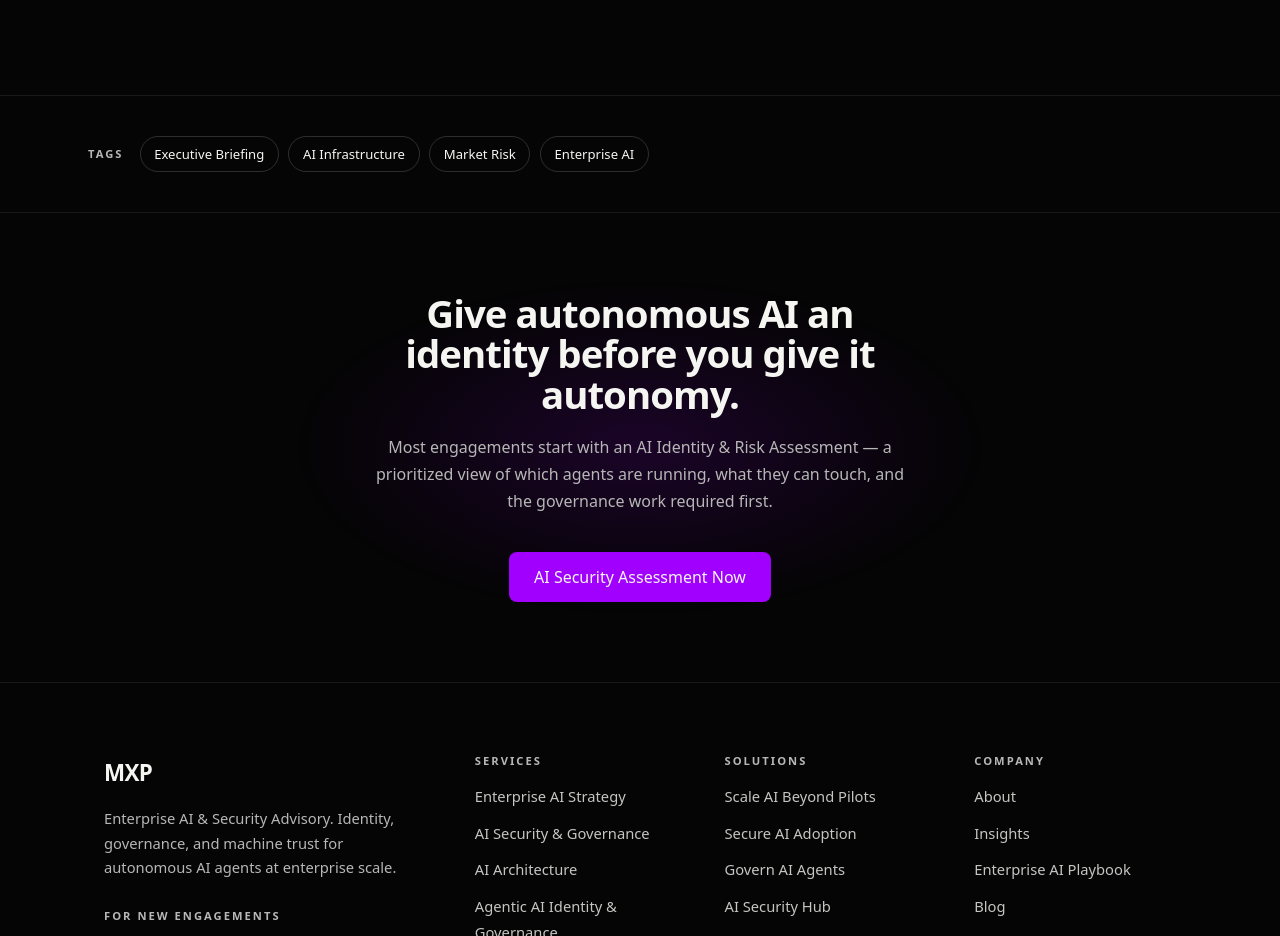
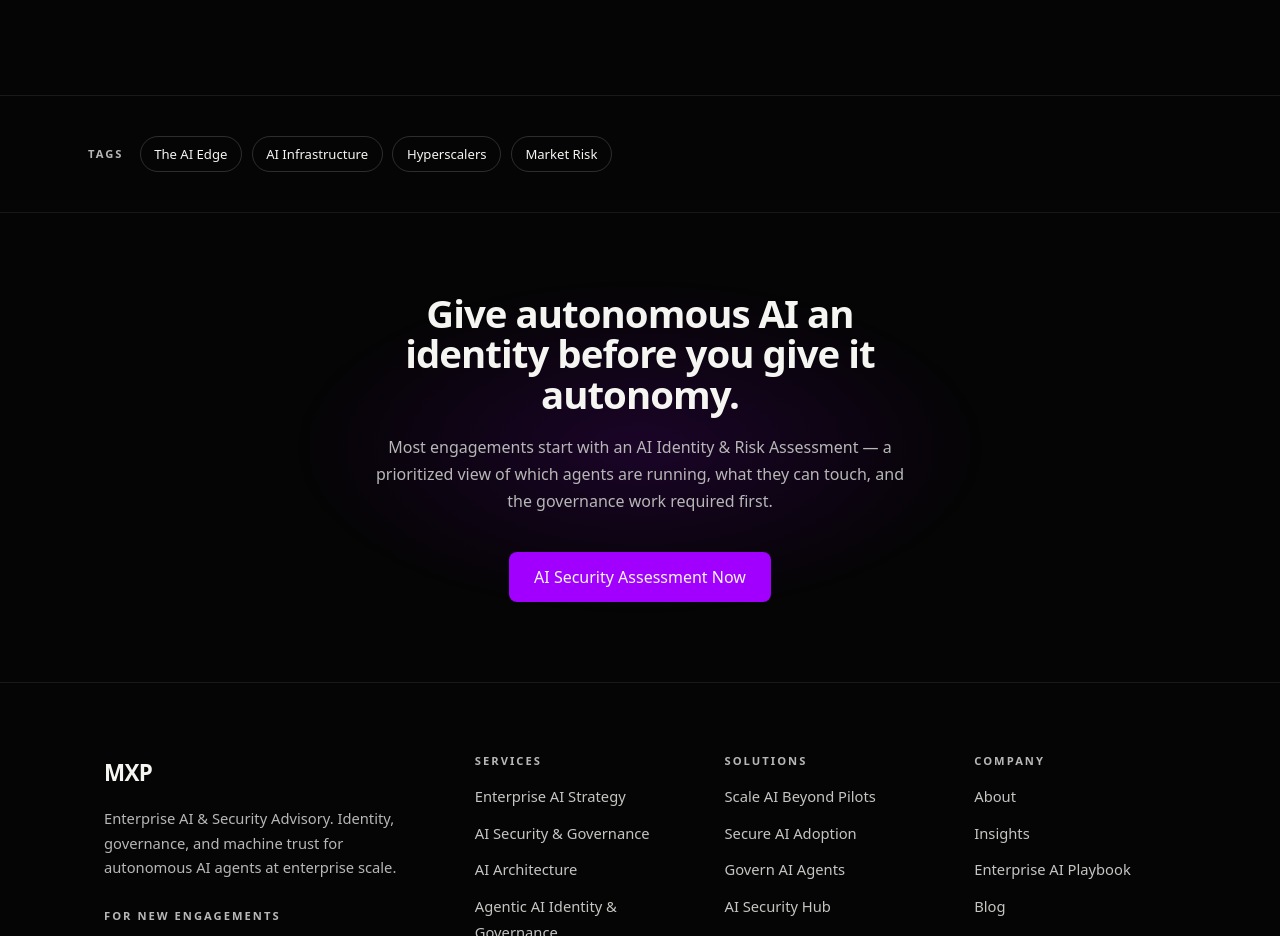
Before and after one commit to MultiplierPartners/mxp_site, a Gatsby site: page /blog/2026-07-10-ai-infrastructure-valuation-paradox in a window 1280 px wide. Shown: the part 7300-8236 px from the top of the page. Built offline with nearby package versions, Linux system fonts and the light colour scheme; Gatsby itself is replaced by a stand-in of ours.

Commit message:
Update 2026-07-10-ai-infrastructure-valuation-paradox.md

```diff
--- a/src/pages/blog/2026-07-10-ai-infrastructure-valuation-paradox.md
+++ b/src/pages/blog/2026-07-10-ai-infrastructure-valuation-paradox.md
@@ -6,12 +6,12 @@ author: Matt Teeple
 description: "What has bolstered AI infrastructure valuations in the public and private markets — and what makes those valuations vulnerable to repricing."
 featuredpost: true
 featuredimage: /img/valuation-paradox.jpg
-category: Executive Briefing
+category: The AI Edge
 tags:
-  - Executive Briefing
+  - The AI Edge
   - AI Infrastructure
+  - Hyperscalers
   - Market Risk
-  - Enterprise AI
 ---
 
 *Multiplier Partners — Executive Briefing*
```
